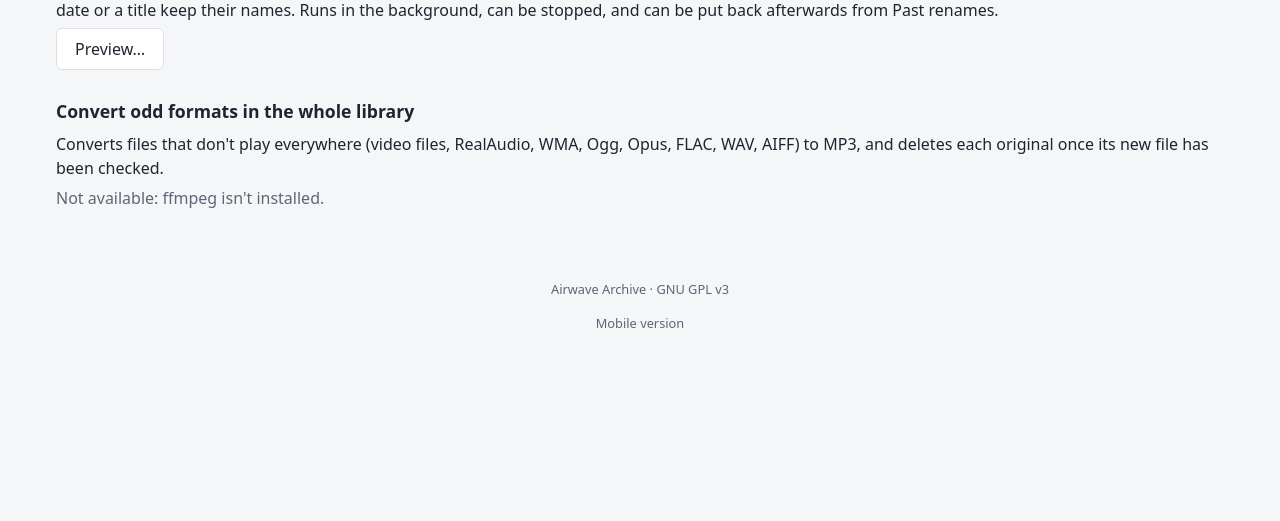
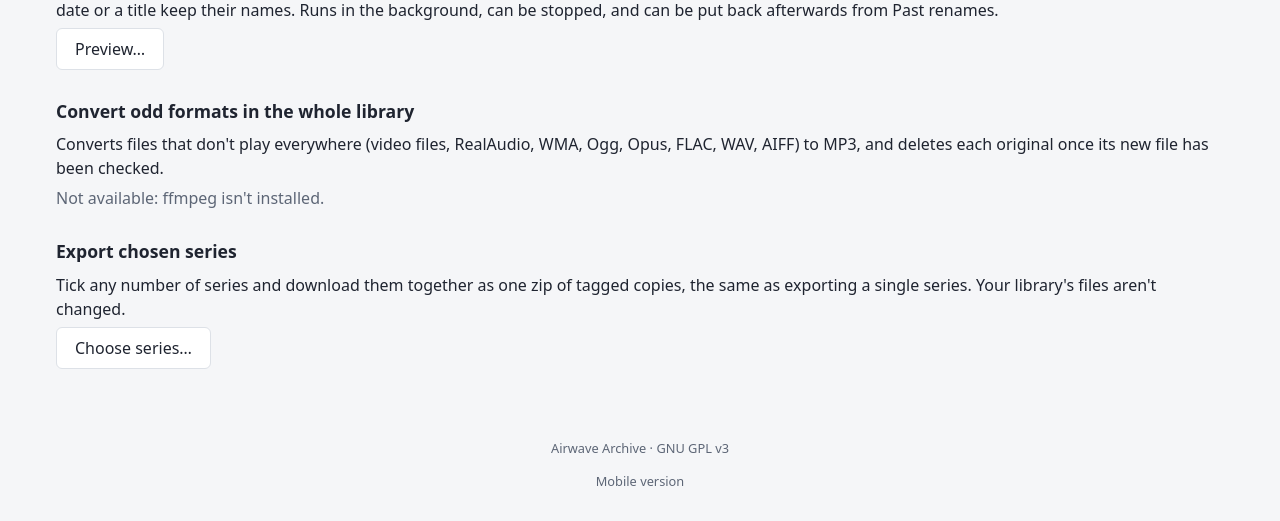
Before and after one commit to cainram/airwave-archive, a FastAPI app: page /advanced in a window 1280 px wide. Shown: the part 560-1081 px from the top of the page. Before the commit the page ends 888 px from the top, so only its background shows below. Run offline with FastAPI, Linux system fonts and the light colour scheme; data comes from the database, SQL or seed files in the repository; data that the repository does not hold is empty; some libraries are stand-ins or nearby versions.

Commit message:
Advanced page: export chosen series together
A new page, /advanced/export, lists every series with tick boxes. The
ticked series go to the usual export page and download as one zip, with
a folder for each series.

Co-Authored-By: Claude Opus 5.5 <noreply@anthropic.com>

```diff
--- a/app/export.py
+++ b/app/export.py
@@ -219,7 +219,15 @@ def stream_zip(plan: Plan, work_dir: Path) -> Iterator[bytes]:
             leftover.unlink(missing_ok=True)
 
 
-def zip_name(series: str | None, count: int) -> str:
+def zip_name(series: str | None, count: int, several: list[str] = ()) -> str:
+    """The zip's name: the series' name, "3 series", or "12 episodes"."""
     today = datetime.now().strftime("%Y-%m-%d")
-    what = folder_name(series) if series else f"{count} episode{'' if count == 1 else 's'}"
+    if len(several) == 1:
+        series = several[0]
+    if series:
+        what = folder_name(series)
+    elif several:
+        what = f"{len(several)} series"
+    else:
+        what = f"{count} episode{'' if count == 1 else 's'}"
     return f"Airwave - {what} - {today}.zip"
--- a/app/main.py
+++ b/app/main.py
@@ -43,7 +43,7 @@ from app.series import (
     LIBRARY_SORTS, MAX_ABOUT, SERIES_SORTS, about_of, about_row, all_series, episode_art,
     follow_rename, in_genre, library_order, most_played, one_series, read_source,
     recently_added, recently_added_by_genre, series_files, set_about, set_uploaded_picture,
-    source_name, wikipedia_search,
+    sort_key, source_name, wikipedia_search,
 )
 from app.scanner import format_bitrate, format_duration, format_size, forget_files, sync_library
 
@@ -266,7 +266,7 @@ VIEW_COOKIE = "airwave-view"
 # ("use a computer"). Nothing on a phone leads to them; this covers old
 # bookmarks and the like.
 MANAGING_PAGES = {
-    "inbox.html", "library.html", "advanced.html", "import.html", "import_preview.html",
+    "inbox.html", "library.html", "advanced.html", "advanced_export.html", "import.html", "import_preview.html",
     "review.html", "groups_suggested.html", "edit.html", "bulk_edit.html", "export.html",
     "delete.html", "deleted.html", "write_tags.html", "tags_writing.html", "tags_written.html",
     "organize.html", "organized.html", "organize_history.html", "renaming.html",
@@ -1371,8 +1371,16 @@ def picture_file(art_hash: str) -> Path | None:
                  if p.is_file()), None)
 
 
-def export_plan(session: Session, ids: list[int], whole_series: str):
-    episodes = chosen_episodes(session, ids, whole_series)
+def export_plan(session: Session, ids: list[int], whole_series: str, series: list[str] = ()):
+    """What an export holds: ticked episodes, a whole series, or (from the
+    Advanced page) several whole series."""
+    if series:
+        episodes = list(session.scalars(
+            select(Episode).where(Episode.series.in_(series))
+            .order_by(Episode.series, Episode.air_year, Episode.air_month, Episode.air_day,
+                      Episode.title)))
+    else:
+        episodes = chosen_episodes(session, ids, whole_series)
     export.give_ids(episodes)
     session.commit()
     return export.make_plan(session, episodes, LIBRARY_DIR, picture_file)
@@ -1380,30 +1388,37 @@ def export_plan(session: Session, ids: list[int], whole_series: str):
 
 @app.get("/export", response_class=HTMLResponse)
 def export_page(request: Request, ids: list[int] = Query(default=[]),
-                whole_series: str = "", back: str = "/"):
+                whole_series: str = "", series: list[str] = Query(default=[]), back: str = "/"):
     """What an export will hold, with the button to download it."""
+    series = sorted(set(filter(None, series)), key=sort_key)
     with Session(get_engine(), expire_on_commit=False) as session:
-        plan = export_plan(session, ids, whole_series)
-    query = urlencode([("whole_series", whole_series)] if whole_series
-                      else [("ids", e.id) for e in plan.episodes])
+        plan = export_plan(session, ids, whole_series, series)
+    if series:
+        query = urlencode([("series", name) for name in series])
+    elif whole_series:
+        query = urlencode([("whole_series", whole_series)])
+    else:
+        query = urlencode([("ids", e.id) for e in plan.episodes])
     return render(request, "export.html", {
-        "plan": plan, "series": whole_series, "back": safe_back(back),
+        "plan": plan, "series": whole_series, "several": series, "back": safe_back(back),
         "download": f"/export/download?{query}",
-        "file_name": export.zip_name(whole_series or None, len(plan.episodes)),
+        "file_name": export.zip_name(whole_series or None, len(plan.episodes), series),
     })
 
 
 @app.get("/export/download")
-def export_download(ids: list[int] = Query(default=[]), whole_series: str = ""):
+def export_download(ids: list[int] = Query(default=[]), whole_series: str = "",
+                    series: list[str] = Query(default=[])):
     """The zip itself, made while it downloads."""
+    series = sorted(set(filter(None, series)), key=sort_key)
     with Session(get_engine(), expire_on_commit=False) as session:
-        plan = export_plan(session, ids, whole_series)
+        plan = export_plan(session, ids, whole_series, series)
         for episode in plan.episodes:       # everything the zip needs, loaded now
             episode.parts
         session.expunge_all()
     if not plan.items:
         raise HTTPException(status_code=404, detail="Nothing to export")
-    name = export.zip_name(whole_series or None, len(plan.episodes))
+    name = export.zip_name(whole_series or None, len(plan.episodes), series)
     work_dir = Path(get_engine().url.database).parent / "export-temp"
     return StreamingResponse(export.stream_zip(plan, work_dir), media_type="application/zip",
                              headers={"Content-Disposition": f"attachment; filename*=UTF-8''{quote(name)}"})
@@ -1532,6 +1547,14 @@ def advanced_page(request: Request):
     return render(request, "advanced.html", {"files": files, "episodes": episodes,
                                              "busy": tagwriting.busy(), "renaming": renaming.busy(),
                                              **convert_info})
+
+
+@app.get("/advanced/export", response_class=HTMLResponse)
+def advanced_export_page(request: Request):
+    """Every series with a tick box, to export the ticked ones together."""
+    with Session(get_engine()) as session:
+        found = [s for s in all_series(session) if s["name"] is not None]
+    return render(request, "advanced_export.html", {"series": found})
 
 
 @app.get("/advanced/tags", response_class=HTMLResponse)
--- a/app/templates/advanced.html
+++ b/app/templates/advanced.html
@@ -49,4 +49,11 @@
   <p class="muted">There's nothing to convert.</p>
   {% endif %}
 </section>
+
+<section class="tag-plan advanced-tool">
+  <h2>Export chosen series</h2>
+  <p>Tick any number of series and download them together as one zip of tagged copies, the same as
+    exporting a single series. Your library's files aren't changed.</p>
+  <p><a class="button" href="/advanced/export">Choose series…</a></p>
+</section>
 {% endblock %}
--- a/app/templates/export.html
+++ b/app/templates/export.html
@@ -2,10 +2,11 @@
 {% block title %}Export · Airwave Archive{% endblock %}
 {% block content %}
 <nav class="back"><a class="button" href="{{ back }}">← Back</a></nav>
-<h1>Export{% if series %} “{{ series }}”{% endif %}</h1>
+<h1>Export{% if series %} “{{ series }}”{% elif several | length == 1 %} “{{ several[0] }}”{% elif several %} {{ several | length }} series{% endif %}</h1>
+{% if several | length > 1 %}<p class="muted">{{ several | join(", ") }}</p>{% endif %}
 
 {% if not plan.items %}
-<div class="notice">There's nothing to export: {% if plan.episodes %}their recordings are missing from the library{% else %}no episodes were ticked{% endif %}.</div>
+<div class="notice">There's nothing to export: {% if plan.episodes %}their recordings are missing from the library{% elif several %}those series have no episodes{% else %}no episodes were ticked{% endif %}.</div>
 {% else %}
 <p>{{ plan.episodes | length }} episode{{ "" if plan.episodes | length == 1 else "s" }},
   {{ plan.items | length }} recording{{ "" if plan.items | length == 1 else "s" }},
```
Also changed, not shown: app/templates/advanced_export.html (added, +42 -0 lines), docs/PLAN.md (+7 -0 lines), tests/test_export.py (+22 -0 lines).
